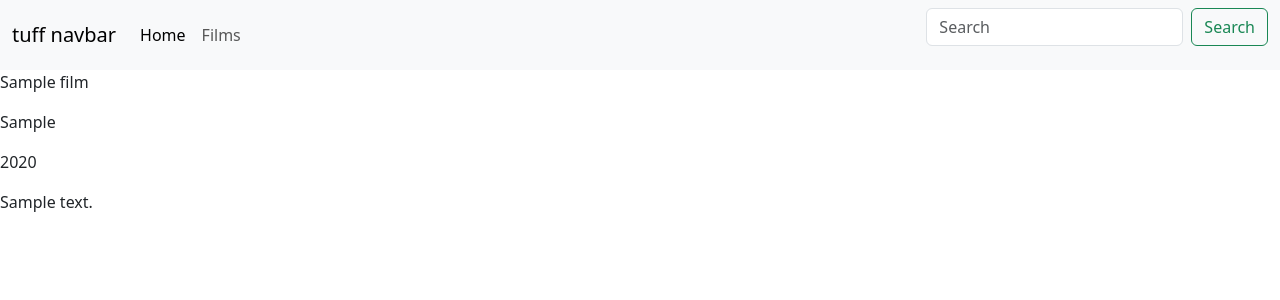
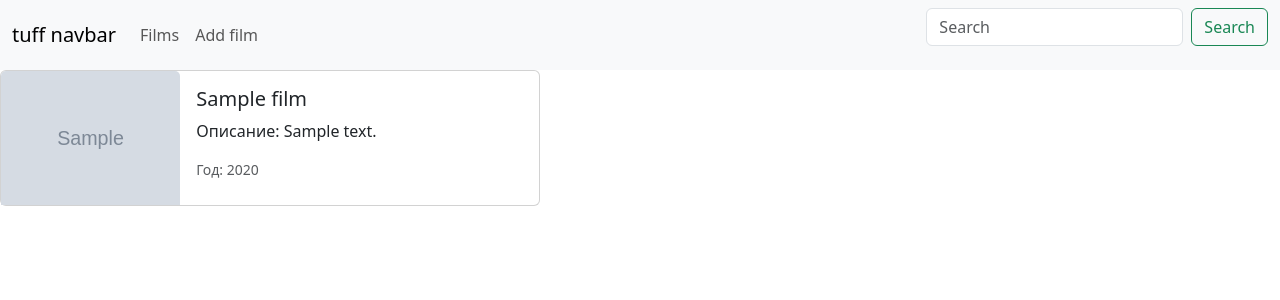
Before and after one commit to shktb/cinema_test, a Django app: page /film/1/ in a window 1280 px wide. Shown: the top 300 px of the page. Run offline with Django 5.2, Linux system fonts and the light colour scheme; tables that the repository leaves empty hold one stand-in row (values such as "Sample post"); grey boxes marked "Sample" are stand-in pictures.

Commit message:
update: added function 'add film','add image' in admin, added category, genre

```diff
--- a/film/admin.py
+++ b/film/admin.py
@@ -1,9 +1,10 @@
 from django.contrib import admin
-from film.models import Film, Category
+from film.models import Film, Category, Genre
 
 # Register your models here.
 
 admin.site.register(Category)
+admin.site.register(Genre)
 
 @admin.register(Film)
 class FilmAdmin(admin.ModelAdmin):
--- a/film/models.py
+++ b/film/models.py
@@ -7,13 +7,18 @@ class Category(models.Model):
     name = models.CharField(max_length=255)
 
     def __str__(self):
-        return self.name
+        return f"{self.name}"
 
+class Genre(models.Model):
+    name = models.CharField(max_length=255)
+    def __str__(self):
+        return f"{self.name}"
 
 class Film(models.Model):
     name = models.CharField(max_length=255)
     year = models.IntegerField(default=0)
-    genre = models.CharField(max_length=255)
+    image = models.ImageField(null=True, blank=True, upload_to='films/')
+    genre = models.ManyToManyField(Genre, null=True, blank=True)
     category = models.ForeignKey(Category, on_delete=models.SET_NULL, null=True, blank=True)
     descriptions = models.TextField()
 
@@ -21,4 +26,4 @@ class Film(models.Model):
     created_at = models.DateTimeField(auto_now_add=True, null=True)
 
     def __str__(self):
-        return self.name
+        return f"{self.name} - {self.year}"
--- a/film/views.py
+++ b/film/views.py
@@ -1,6 +1,6 @@
 from django.http import HttpResponse
-from django.shortcuts import render
-from film.models import Film
+from django.shortcuts import render, redirect
+from film.models import Film, Category
 
 
 # select * from product;
@@ -26,12 +26,30 @@ from film.models import Film
 # Create your views here.
 
 def film_list(request):
-    films = Film.objects.all()
-    return render(request, 'films_templates/film_list.html', context={'list':films})
+    if request.method == "GET":
+        films = Film.objects.all()
+        category_id = request.GET.get("category_id")
+        if category_id:
+            films = Film.objects.filter(category_id=category_id)
+        return render(request, 'films_templates/film_list.html', context={'list':films})
+
+def film_create(request):
+    if request.method == "GET":
+        return render(request, "films_templates/film_create.html")
+    elif request.method == "POST":
+        print(request.POST)
+        Film.objects.create(
+            name=request.POST.get("name"),
+            descriptions=request.POST.get("description"),
+        )
+        return redirect("/film/")
 
 def film_detail(request, film_id):
-    film = Film.objects.get(id=film_id)
-    return render(request, 'films_templates/film_detail.html', context={'film':film})
+    if request.method == "GET":
+        film = Film.objects.get(id=film_id)
+        return render(request, 'films_templates/film_detail.html', context={'film':film})
 
 def base(request):
-    return render(request, 'base.html')
+    if request.method == "GET":
+        category = Category.objects.all()
+        return render(request, 'base.html', context={"category" : category})
--- a/onlinecinema/settings.py
+++ b/onlinecinema/settings.py
@@ -116,3 +116,6 @@ USE_TZ = True
 # https://docs.djangoproject.com/en/6.0/howto/static-files/
 
 STATIC_URL = 'static/'
+
+MEDIA_ROOT = BASE_DIR / 'media'
+MEDIA_URL = '/media/'
--- a/onlinecinema/urls.py
+++ b/onlinecinema/urls.py
@@ -16,11 +16,14 @@ Including another URLconf
 """
 from django.contrib import admin
 from django.urls import path
-from film.views import film_list, film_detail, base
+from film.views import film_list, film_detail, base, film_create
+from django.conf.urls import static
+from django.conf import settings
 
 urlpatterns = [
     path('admin/', admin.site.urls),
     path('', base),
     path('film/', film_list),
-    path('film/<int:film_id>/', film_detail)
-]
+    path('film/<int:film_id>/', film_detail),
+    path("film_create/", film_create),
+] + static.static(settings.MEDIA_URL, document_root = settings.MEDIA_ROOT)
--- a/templates/base.html
+++ b/templates/base.html
@@ -7,17 +7,17 @@
 
     <nav class="navbar navbar-expand-lg bg-body-tertiary">
   <div class="container-fluid">
-    <a class="navbar-brand" href="#">tuff navbar</a>
+    <a class="navbar-brand" href="/">tuff navbar</a>
     <button class="navbar-toggler" type="button" data-bs-toggle="collapse" data-bs-target="#navbarScroll" aria-controls="navbarScroll" aria-expanded="false" aria-label="Toggle navigation">
       <span class="navbar-toggler-icon"></span>
     </button>
     <div class="collapse navbar-collapse" id="navbarScroll">
       <ul class="navbar-nav me-auto my-2 my-lg-0 navbar-nav-scroll" style="--bs-scroll-height: 100px;">
         <li class="nav-item">
-          <a class="nav-link active" aria-current="page" href="/">Home</a>
+          <a class="nav-link" href="/film/">Films</a>
         </li>
         <li class="nav-item">
-          <a class="nav-link" href="/film/">Films</a>
+          <a class="nav-link" href="/film_create/">Add film</a>
         </li>
 
       </ul>
@@ -31,4 +31,14 @@
 </header>
 
 {% block content %}
+{% for category in category %}
+
+<div class="card" style="width: 18rem;">
+    <div class="card-body">
+        <h5 class="card-title">{{ category.name }}</h5>
+        <a href="/film/?category_id={{category.id}}" class="btn btn-primary">Посмотреть</a>
+    </div>
+</div>
+
+{%endfor%}
 {% endblock %}
--- a/templates/films_templates/film_detail.html
+++ b/templates/films_templates/film_detail.html
@@ -2,19 +2,23 @@
 
 {% block content %}
 
-<div style="width: auto;">
-    <p>
-        {{ film.name }}
-    </p>
-    <p>
-        {{ film.genre }}
-    </p>
-    <p>
-        {{ film.year }}
-    </p>
-    <p>
-        {{ film.descriptions }}
-    </p>
+<div class="card mb-3" style="max-width: 540px;">
+  <div class="row g-0">
+    <div class="col-md-4">
+      {% if film.image %}
+    <img src="{{ film.image.url }}" class="card-img-top" alt="...">
+    {% else %}
+    <img src="/media/empty_image.png" class="card-img-top" alt="...">
+    {% endif %}
+    </div>
+    <div class="col-md-8">
+      <div class="card-body">
+        <h5 class="card-title">{{ film.name }}</h5>
+        <p class="card-text">Описание: {{ film.descriptions }}</p>
+        <p class="card-text"><small class="text-body-secondary">Год: {{ film.year }}</small></p>
+      </div>
+    </div>
+  </div>
 </div>
 
 {% endblock %}
```
Also changed, not shown: templates/films_templates/film_create.html (added, +17 -0 lines), templates/films_templates/film_list.html (+18 -3 lines), film/migrations/0004_film_image.py (added), film/migrations/0005_alter_film_image.py (added), film/migrations/0006_genre_remove_film_genre_film_genre.py (added).
